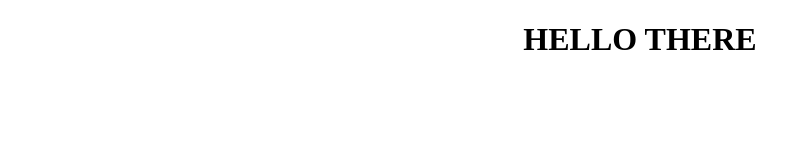
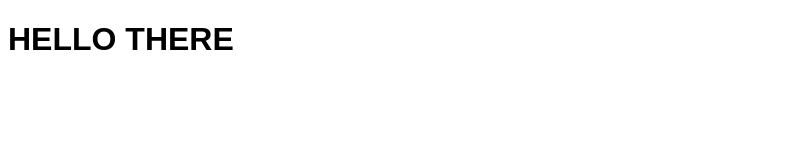
Before and after one commit to CinderRowe/Staircase.github.io, a plain HTML site: page index.html in a window 1280 px wide. Shown: the whole page, without its empty margins (0-808 px from the left). Drawn offline with Linux system fonts and the light colour scheme.

Commit message:
Update index.html

```diff
--- a/index.html
+++ b/index.html
@@ -4,7 +4,7 @@
 <meta charset="utf-8">
 <style>
 h1{
-text-align:center;
+font-family:fantasy;
 }
 </style>
 </head>
```
